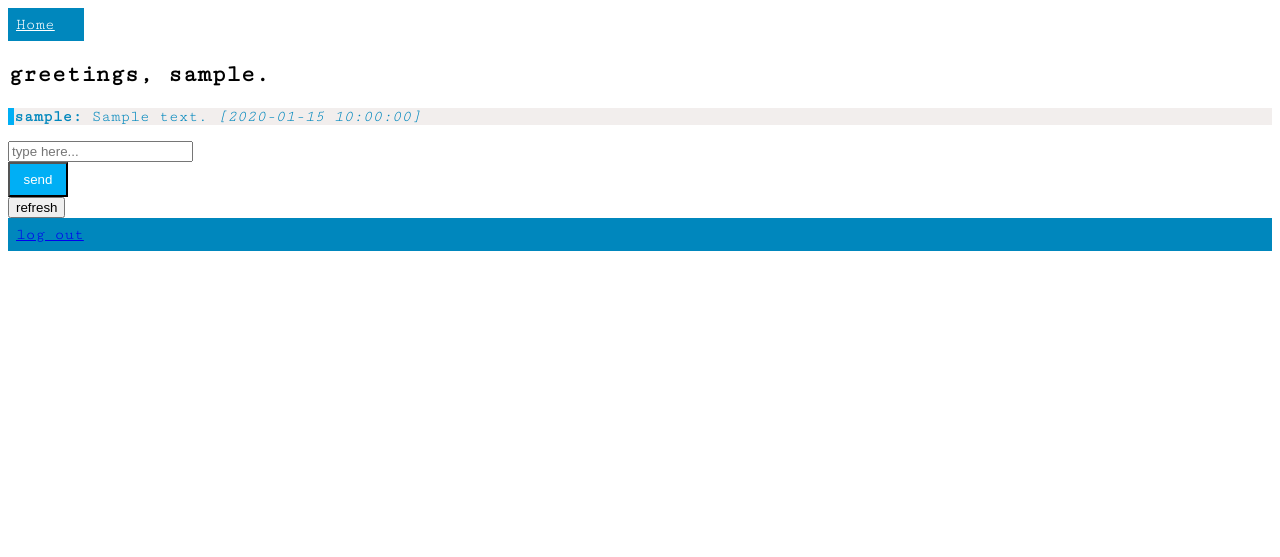
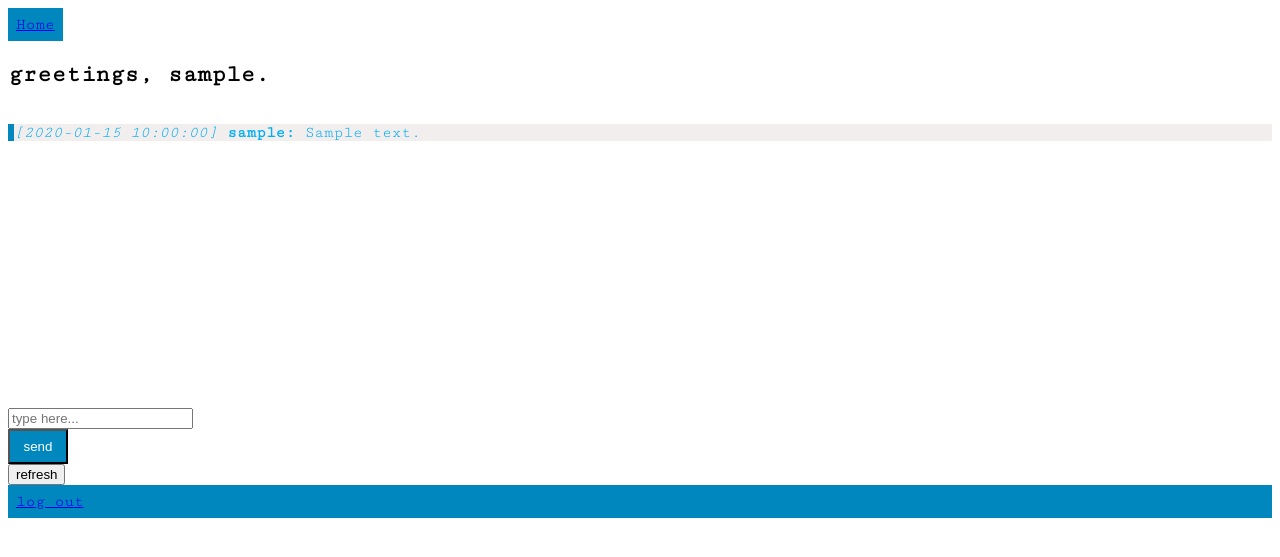
Before and after one commit to ani-elpo/chatwebsite, a Flask app: template templates/chat_page.html in a window 1280 px wide. Shown: the top 557 px of the page. Run offline with Flask 2, Linux system fonts and the light colour scheme; the template is opened without the code that fills it: most values are stand-ins (such as "Sample title", 1, 10 or a date in 2020).

Commit message:
the chatpage has scrolling messages styles.css is formatted

```diff
--- a/server.py
+++ b/server.py
@@ -75,7 +75,7 @@ def chat():
 
         post_messages(message, date, DATETIME_FORMAT)
 
-    load_messages()
+    rows = load_messages()
 
     return render_template("chat_page.html", username=username, rows=rows)
 
@@ -85,7 +85,7 @@ def login():
     username = request.form["username"]
     password = request.form["password"]
 
-    login_user(username)
+    row = login_user(username)
 
     if row is None:
         session["username_incorrect"] = True
@@ -100,7 +100,6 @@ def login():
     session["user_id"] = row["id"]
     session["password_incorrect"] = False
     return redirect(url_for("chat"))
-
 
 
 @app.route('/register', methods=["GET","POST"])
--- a/static/styles.css
+++ b/static/styles.css
@@ -1,11 +1,31 @@
-.other_messages {border-left: 6px solid #0087bd; background-color: #f2eeed; color: #00aff5;}
+.other_messages {
+    border-left: 6px solid #0087bd;
+    background-color: #f2eeed;
+    color: #00aff5;
+}
 
-           body {font-family: 'Cutive Mono', monospace;}
+body {
+    font-family: 'Cutive Mono', monospace;
+}
 
-           ul {list-style-type: none; margin: 0; padding: 0; overflow: hidden;}
-           #login {display: block; width: 60px; color: white;}
-           li {float: left;}
-           #login {display: block; padding: 8px; background-color: #0087bd;
+ul {
+    list-style-type: none;
+    margin: 0;
+    padding: 0;
+    overflow: hidden;
+}
+
+#login {
+    display: block;
+    width: 60px;
+    color: white;
+    padding: 8px;
+    background-color: #0087bd;
+}
+
+li {
+    float: left;
+}
 
 label {
     display: block;
@@ -14,3 +34,8 @@
 a {
     display: block; padding: 8px; background-color: #0087bd;
 }
+
+#message_box {
+    height: 300px;
+    overflow: scroll;
+}
--- a/templates/chat_page.html
+++ b/templates/chat_page.html
@@ -5,24 +5,24 @@
     <meta charset="UTF-8">
     <title>chat page</title>
 
-    <link rel="stylesheet" href="styles.css">
+    <link rel="stylesheet" href="{{url_for('static', filename='styles.css')}}">
     <link href="https://fonts.googleapis.com/css2?family=Cutive+Mono&display=swap" rel="stylesheet">
 
-    <style>
+<!--    <style>-->
 
-           .other_messages {border-left: 6px solid #00aff5; background-color: #f2eeed; color: #0087bd;}
+<!--           .other_messages {border-left: 6px solid #00aff5; background-color: #f2eeed; color: #0087bd;}-->
 
-           body {font-family: 'Cutive Mono', monospace;}
+<!--           body {font-family: 'Cutive Mono', monospace;}-->
 
-           ul {list-style-type: none; margin: 0; padding: 0; overflow: hidden;}
-           li a {display: block; width: 60px; color: white;}
-           li {float: left;}
-           a {display: block; padding: 8px; background-color: #0087bd;}
+<!--           ul {list-style-type: none; margin: 0; padding: 0; overflow: hidden;}-->
+<!--           li a {display: block; width: 60px; color: white;}-->
+<!--           li {float: left;}-->
+<!--           a {display: block; padding: 8px; background-color: #0087bd;}-->
 
-           #login {display: block; width: 60px; color: white;}
-           #login {display: block; padding: 8px; background-color: #00aff5;}
+<!--           #login {display: block; width: 60px; color: white;}-->
+<!--           #login {display: block; padding: 8px; background-color: #00aff5;}-->
 
-    </style>
+<!--    </style>-->
 
 </head>
 
@@ -36,9 +36,11 @@
 
     <h2>greetings, {{username}}. </h2>
 
-    {% for row in rows %}
-    <p class="other_messages"><strong>{{row.username}}: </strong>{{row.message}} <em>[{{row.date}}]</em></p>
-    {% endfor %}
+    <div id="message_box">
+        {% for row in rows %}
+        <p class="other_messages"> <em>[{{row.date}}]</em> <strong>{{row.username}}: </strong>{{row.message}}</p>
+        {% endfor %}
+    </div>
 
     <form method="post" action="/chat">
         <input type="text" name="message" placeholder="type here...">
```
Also changed, not shown: db.sqlite3. Lines whose indentation alone changed are shown as unchanged.
